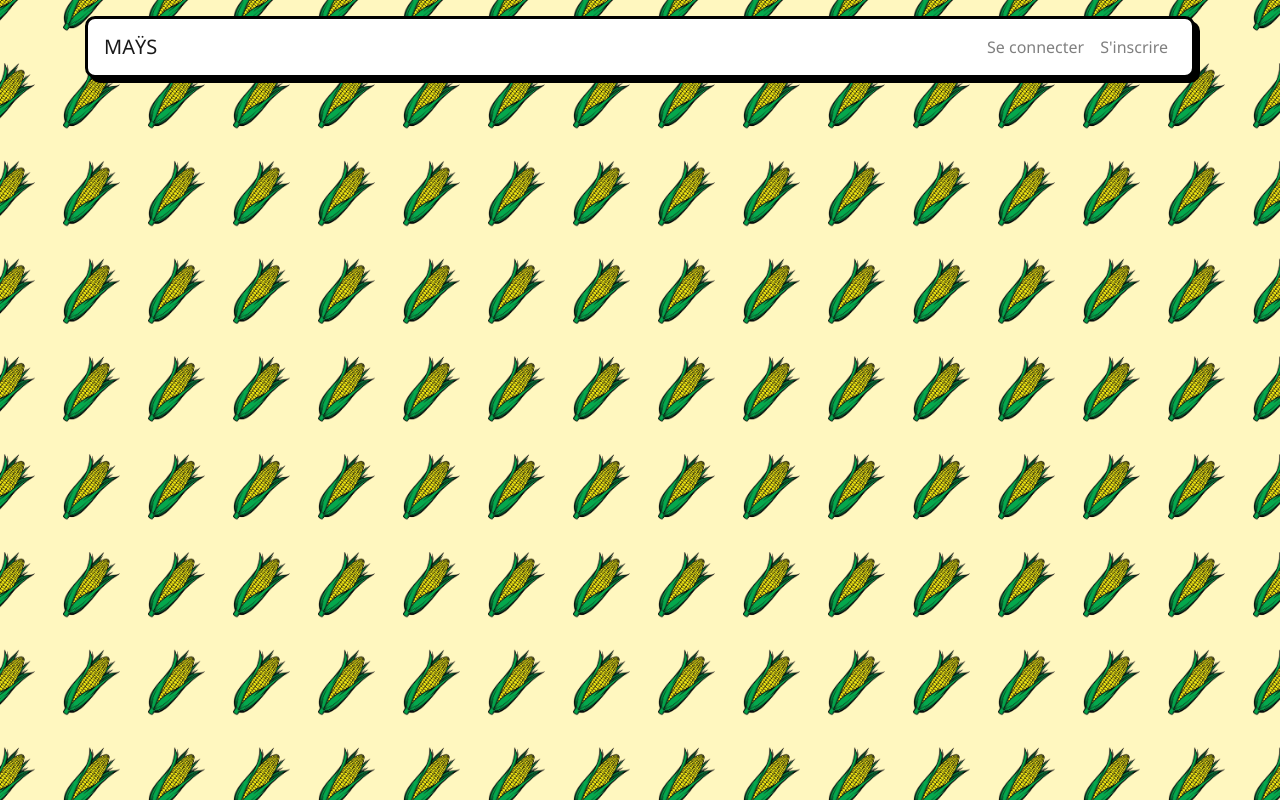
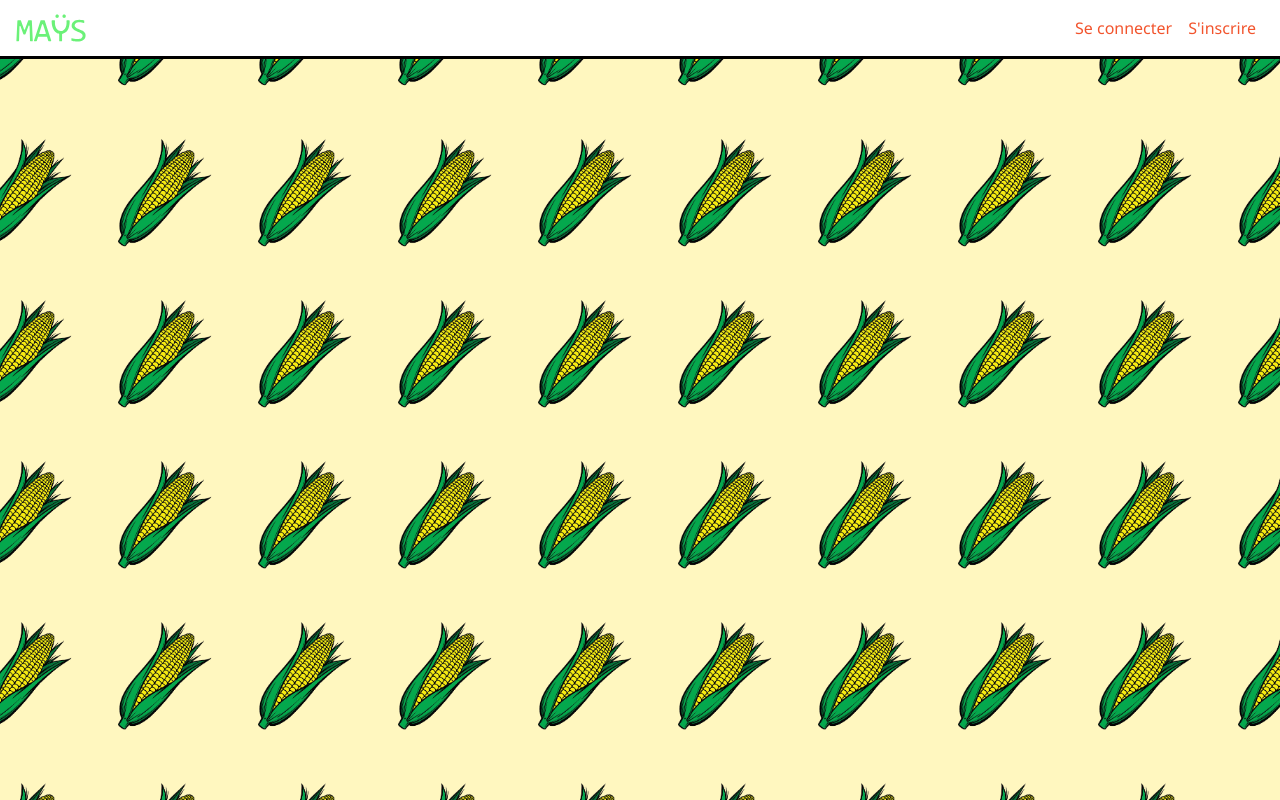
Before and after one commit to Vikclassroom/mays, an Angular app in the folder maysAngular/: page /core in a window 1280 px wide. Built offline with nearby package versions, Linux system fonts and the light colour scheme.

Commit message:
Ajout logo + amélioration header + améliorations

```diff
--- a/maysAngular/src/app/app.component.html
+++ b/maysAngular/src/app/app.component.html
@@ -1,8 +1,9 @@
 <div id="app">
-  <div class="container mt-3">
-    <header class="header post">
-      <nav class="navbar navbar-expand-xl navbar-light">
-        <a class="navbar-brand" routerLinkActive="active" routerLink="">MAŸS</a>
+  <header class="header">
+    <nav class="navbar navbar-expand-xl navbar-light bg-white">
+      <a class="navbar-brand" routerLinkActive="active" routerLink="">
+        <img src="../assets/build/8f0ca4a001b8fa873d975ab3168c082c.svg" width="70" alt="Logo MAŸS">
+      </a>
 
       <div class="navbar-nav ml-auto">
           <a routerLinkActive="active" routerLink="core/login" class="nav-link">Se connecter</a>
@@ -10,7 +11,6 @@
       </div>
     </nav>
   </header>
-  </div>
 
   <main role="main" class="py-5">
     <div class="container">
--- a/maysAngular/src/app/core/pop-components/pop/pop.component.html
+++ b/maysAngular/src/app/core/pop-components/pop/pop.component.html
@@ -8,4 +8,8 @@
 
 
   <app-like [postId]="pop.id"></app-like>
+
+  <div class="box-comments px-3 py-1">
+    <p class="text-center"><a href="#">Voir les commentaires</a></p>
+  </div>
 </div>
```
Also changed, not shown: maysAngular/src/assets/build/8f0ca4a001b8fa873d975ab3168c082c.svg (added), maysAngular/src/assets/build/styles.css, 1 other file (tests, documents, lock files or other folders). Lines whose indentation alone changed are shown as unchanged.
